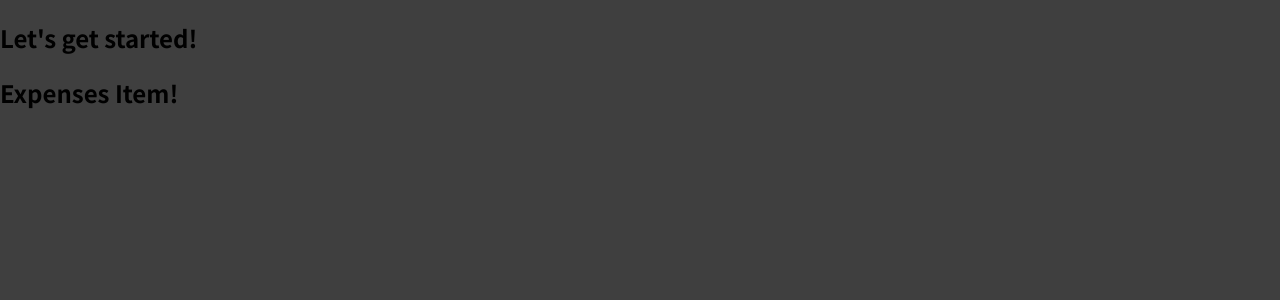
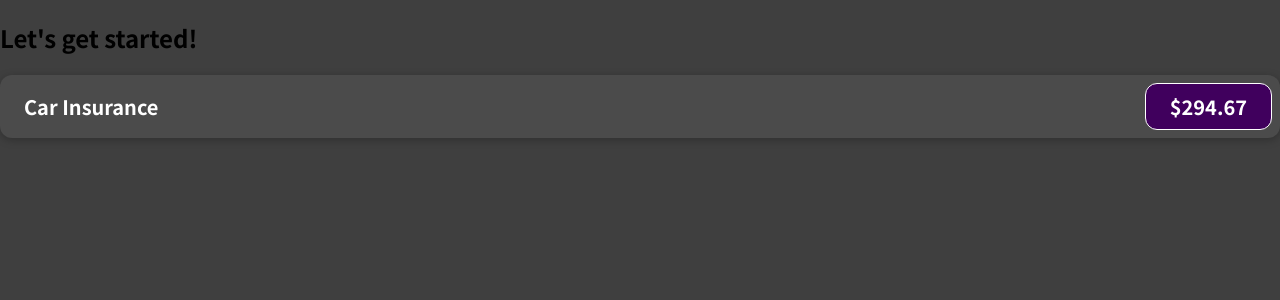
Before and after one commit to tatacsd/ExpensesTracker, a JavaScript app in the folder 3.Section/react-complete-guide/: page / in a window 1280 px wide. Shown: the top 300 px of the page. Built offline with nearby package versions, Linux system fonts and the light colour scheme.

Commit message:
component css and variables

```diff
--- /dev/null
+++ b/3.Section/react-complete-guide/src/components/ExpenseItem.css
@@ -0,0 +1,56 @@
+.expense-item {
+  display: flex;
+  justify-content: space-between;
+  align-items: center;
+  box-shadow: 0 2px 8px rgba(0, 0, 0, 0.25);
+  padding: 0.5rem;
+  margin: 1rem 0;
+  border-radius: 12px;
+  background-color: #4b4b4b;
+}
+
+.expense-item__description {
+  display: flex;
+  flex-direction: column;
+  gap: 1rem;
+  align-items: flex-end;
+  flex-flow: column-reverse;
+  justify-content: flex-start;
+  flex: 1;
+}
+
+.expense-item h2 {
+  color: #3a3a3a;
+  font-size: 1rem;
+  flex: 1;
+  margin: 0 1rem;
+  color: white;
+}
+
+.expense-item__price {
+  font-size: 1rem;
+  font-weight: bold;
+  color: white;
+  background-color: #40005d;
+  border: 1px solid white;
+  padding: 0.5rem;
+  border-radius: 12px;
+}
+
+@media (min-width: 580px) {
+  .expense-item__description {
+    flex-direction: row;
+    align-items: center;
+    justify-content: flex-start;
+    flex: 1;
+  }
+
+  .expense-item__description h2 {
+    font-size: 1.25rem;
+  }
+
+  .expense-item__price {
+    font-size: 1.25rem;
+    padding: 0.5rem 1.5rem;
+  }
+}
--- a/3.Section/react-complete-guide/src/components/ExpenseItem.js
+++ b/3.Section/react-complete-guide/src/components/ExpenseItem.js
@@ -1,7 +1,21 @@
- function ExpenseItem(){
-   return <h2>Expenses Item!</h2>;
- }
+import './ExpenseItem.css'
 
+function ExpenseItem() {
+  // variables
+  const expenseDate= new Date(2021, 2, 28);
+  const expenseTitle = 'Car Insurance';
+  const expenseAmount = 294.67;
 
- // to use the component outside of the file we need to export it
- export default ExpenseItem;
+  return (
+    <div className="expense-item">
+      <div >{expenseDate.toISOString}</div>
+      <div className="expense-item__description">
+        <h2>{expenseTitle}</h2>
+        <div className="expense-item__price">${expenseAmount}</div>
+      </div>
+    </div>
+  );
+}
+
+// to use the component outside of the file we need to export it
+export default ExpenseItem;
```
Also changed, not shown: 1 other file (tests, documents, lock files or other folders).
